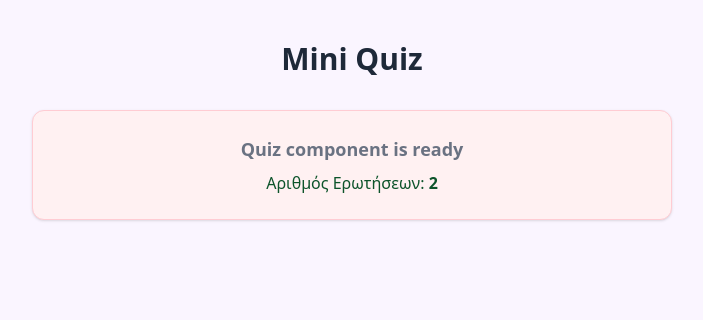
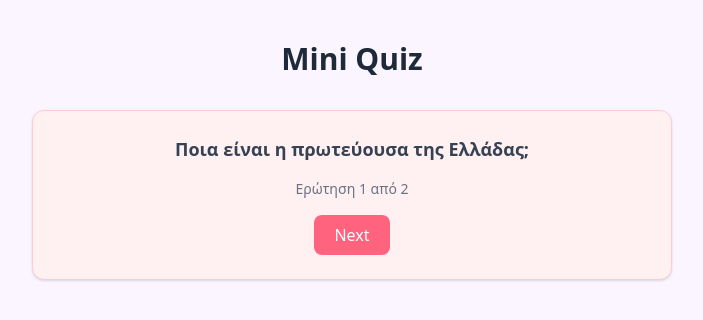
Before and after one commit to MELZOT/mini-quiz, a React (Vite) app: page / in a window 1280 px wide. Shown: the top 320 px of the page, without its empty margins (288-991 px from the left). Built offline with nearby package versions, Linux system fonts and the light colour scheme.

Commit message:
feat: add quiz navigation with Next button

```diff
--- a/src/components/Quiz.tsx
+++ b/src/components/Quiz.tsx
@@ -1,3 +1,4 @@
+import { useState } from "react";
 import type { Question } from "../types";
 
 type QuizProps = {
@@ -5,17 +6,33 @@ type QuizProps = {
 };
 
 const Quiz = ({ questions }: QuizProps) => {
+    // ποια ερώτηση εμφανίζεται
+    const [currentIndex, setCurrentIndex] = useState(0);
+
+    const nextQuestion = () => {
+        // πάμε στην επόμενη ερώτηση
+        if (currentIndex < questions.length - 1) {
+            setCurrentIndex(currentIndex + 1);
+        }
+    };
+
     return (
-        <div className="bg-rose-50 border border-rose-200 shadow rounded-xl p-6 text-center">
-            <p className="text-lg font-semibold text-gray-500 ">
-                Quiz component is ready
+        <div className="bg-rose-50 border border-rose-200 shadow rounded-xl p-6 text-center space-y-4">
+            <p className="text-lg font-semibold text-gray-700">
+                {questions[currentIndex].text}
             </p>
 
-            <p className="text-green-900  mt-2">
-                Αριθμός Ερωτήσεων: <strong>{questions.length}</strong>
+            <p className="text-sm text-gray-500">
+                Ερώτηση {currentIndex + 1} από {questions.length}
             </p>
+
+            <button
+                onClick={nextQuestion}
+                className="px-5 py-2 bg-rose-400 text-white rounded-lg hover:bg-rose-500 transition"
+            >
+                Next
+            </button>
         </div>
-
     );
 };
 
```
